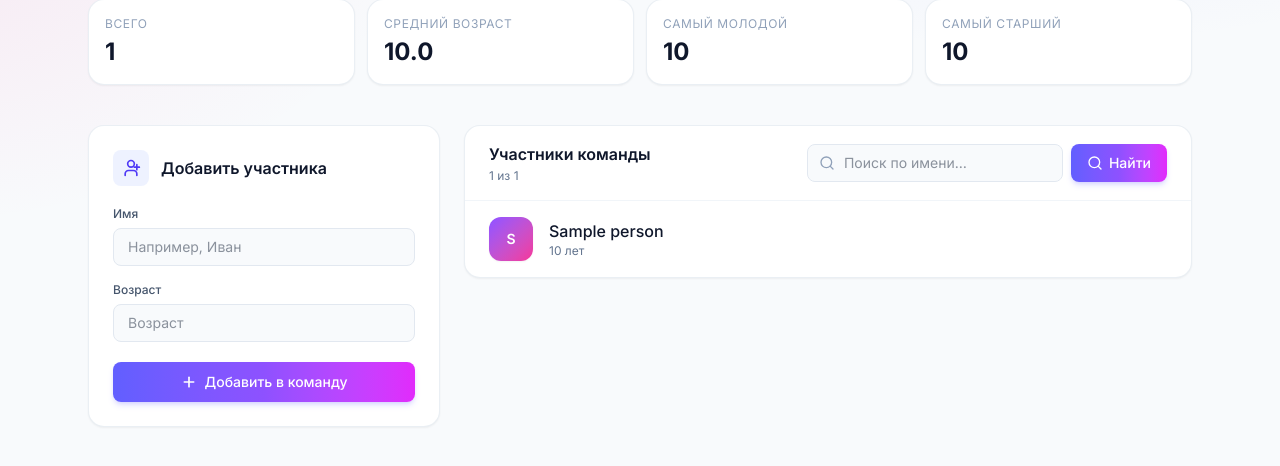
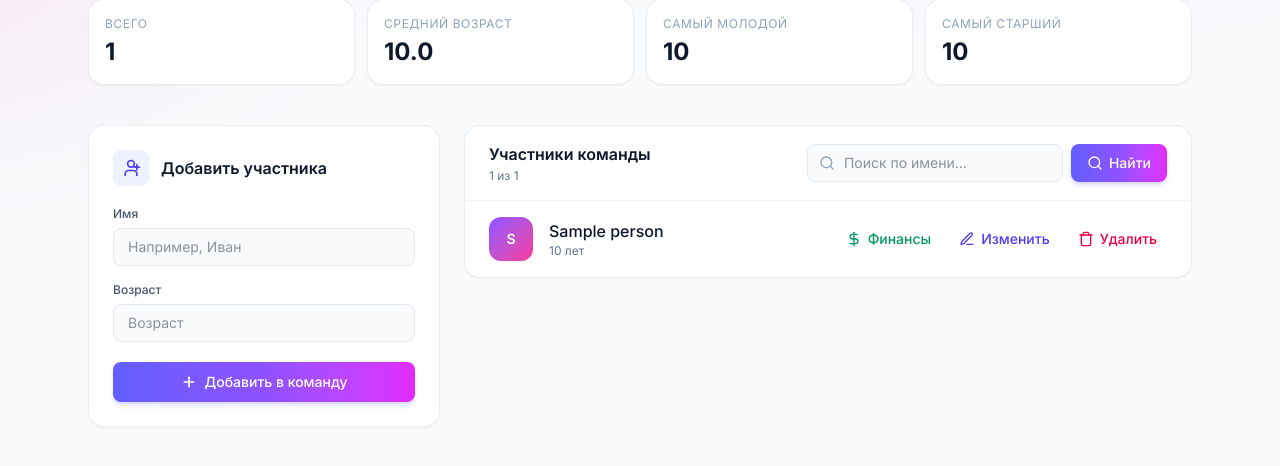
Before and after one commit to qwazar09025-droid/sdddddad111, a Django app: page / in a window 1280 px wide. Shown: the part 231-697 px from the top of the page. Run offline with Django 5.2, Linux system fonts and the light colour scheme; tables that the repository leaves empty hold one stand-in row (values such as "Sample post").

Commit message:
feat(index): make person action buttons always visible with labels
Co-authored-by: qwazar09025-droid <qwazar09025@gmail.com>

```diff
--- a/Course_ThirdProject/templates/index.html
+++ b/Course_ThirdProject/templates/index.html
@@ -184,18 +184,21 @@
                                 <span class="age-field">{{ person.age }}</span> лет
                             </div>
                         </div>
-                        <div class="flex items-center gap-1 opacity-100 sm:opacity-0 sm:group-hover:opacity-100 transition-opacity">
-                            <a href="/finance/{{ person.id }}/" title="Финансы"
-                               class="size-9 grid place-items-center rounded-lg text-emerald-600 dark:text-emerald-400 hover:bg-emerald-50 dark:hover:bg-emerald-500/10 transition-colors">
+                        <div class="flex flex-wrap items-center gap-1 sm:gap-2">
+                            <a href="/finance/{{ person.id }}/"
+                               class="inline-flex items-center gap-1.5 px-2.5 py-1.5 rounded-lg text-sm font-medium text-emerald-600 dark:text-emerald-400 hover:bg-emerald-50 dark:hover:bg-emerald-500/10 transition-colors">
                                 <svg xmlns="http://www.w3.org/2000/svg" class="size-4" viewBox="0 0 24 24" fill="none" stroke="currentColor" stroke-width="2" stroke-linecap="round" stroke-linejoin="round"><line x1="12" x2="12" y1="2" y2="22"/><path d="M17 5H9.5a3.5 3.5 0 0 0 0 7h5a3.5 3.5 0 0 1 0 7H6"/></svg>
+                                <span>Финансы</span>
                             </a>
-                            <button type="button" onclick="openEditModal({{ person.id }})" title="Изменить"
-                                    class="size-9 grid place-items-center rounded-lg text-indigo-600 dark:text-indigo-400 hover:bg-indigo-50 dark:hover:bg-indigo-500/10 transition-colors cursor-pointer">
+                            <button type="button" onclick="openEditModal({{ person.id }})"
+                                    class="inline-flex items-center gap-1.5 px-2.5 py-1.5 rounded-lg text-sm font-medium text-indigo-600 dark:text-indigo-400 hover:bg-indigo-50 dark:hover:bg-indigo-500/10 transition-colors cursor-pointer">
                                 <svg xmlns="http://www.w3.org/2000/svg" class="size-4" viewBox="0 0 24 24" fill="none" stroke="currentColor" stroke-width="2" stroke-linecap="round" stroke-linejoin="round"><path d="M12 20h9"/><path d="M16.5 3.5a2.12 2.12 0 1 1 3 3L7 19l-4 1 1-4Z"/></svg>
+                                <span>Изменить</span>
                             </button>
-                            <button type="button" onclick="confirmDelete({{ person.id }}, '{{ person.name|escapejs }}')" title="Удалить"
-                                    class="size-9 grid place-items-center rounded-lg text-rose-600 dark:text-rose-400 hover:bg-rose-50 dark:hover:bg-rose-500/10 transition-colors cursor-pointer">
+                            <button type="button" onclick="confirmDelete({{ person.id }}, '{{ person.name|escapejs }}')"
+                                    class="inline-flex items-center gap-1.5 px-2.5 py-1.5 rounded-lg text-sm font-medium text-rose-600 dark:text-rose-400 hover:bg-rose-50 dark:hover:bg-rose-500/10 transition-colors cursor-pointer">
                                 <svg xmlns="http://www.w3.org/2000/svg" class="size-4" viewBox="0 0 24 24" fill="none" stroke="currentColor" stroke-width="2" stroke-linecap="round" stroke-linejoin="round"><path d="M3 6h18"/><path d="M19 6v14a2 2 0 0 1-2 2H7a2 2 0 0 1-2-2V6"/><path d="M8 6V4a2 2 0 0 1 2-2h4a2 2 0 0 1 2 2v2"/></svg>
+                                <span>Удалить</span>
                             </button>
                         </div>
                     </li>
@@ -473,18 +476,21 @@
                 <div class="name-field font-medium text-slate-900 dark:text-white truncate">${escapeHtml(person.name)}</div>
                 <div class="text-xs text-slate-500 dark:text-slate-400"><span class="age-field">${person.age}</span> лет</div>
             </div>
-            <div class="flex items-center gap-1 opacity-100 sm:opacity-0 sm:group-hover:opacity-100 transition-opacity">
-                <a href="/finance/${person.id}/" title="Финансы"
-                   class="size-9 grid place-items-center rounded-lg text-emerald-600 dark:text-emerald-400 hover:bg-emerald-50 dark:hover:bg-emerald-500/10 transition-colors">
+            <div class="flex flex-wrap items-center gap-1 sm:gap-2">
+                <a href="/finance/${person.id}/"
+                   class="inline-flex items-center gap-1.5 px-2.5 py-1.5 rounded-lg text-sm font-medium text-emerald-600 dark:text-emerald-400 hover:bg-emerald-50 dark:hover:bg-emerald-500/10 transition-colors">
                     <svg xmlns="http://www.w3.org/2000/svg" class="size-4" viewBox="0 0 24 24" fill="none" stroke="currentColor" stroke-width="2" stroke-linecap="round" stroke-linejoin="round"><line x1="12" x2="12" y1="2" y2="22"/><path d="M17 5H9.5a3.5 3.5 0 0 0 0 7h5a3.5 3.5 0 0 1 0 7H6"/></svg>
+                    <span>Финансы</span>
                 </a>
-                <button type="button" onclick="openEditModal(${person.id})" title="Изменить"
-                        class="size-9 grid place-items-center rounded-lg text-indigo-600 dark:text-indigo-400 hover:bg-indigo-50 dark:hover:bg-indigo-500/10 transition-colors cursor-pointer">
+                <button type="button" onclick="openEditModal(${person.id})"
+                        class="inline-flex items-center gap-1.5 px-2.5 py-1.5 rounded-lg text-sm font-medium text-indigo-600 dark:text-indigo-400 hover:bg-indigo-50 dark:hover:bg-indigo-500/10 transition-colors cursor-pointer">
                     <svg xmlns="http://www.w3.org/2000/svg" class="size-4" viewBox="0 0 24 24" fill="none" stroke="currentColor" stroke-width="2" stroke-linecap="round" stroke-linejoin="round"><path d="M12 20h9"/><path d="M16.5 3.5a2.12 2.12 0 1 1 3 3L7 19l-4 1 1-4Z"/></svg>
+                    <span>Изменить</span>
                 </button>
-                <button type="button" onclick="confirmDelete(${person.id}, '${escapeJs(person.name)}')" title="Удалить"
-                        class="size-9 grid place-items-center rounded-lg text-rose-600 dark:text-rose-400 hover:bg-rose-50 dark:hover:bg-rose-500/10 transition-colors cursor-pointer">
+                <button type="button" onclick="confirmDelete(${person.id}, '${escapeJs(person.name)}')"
+                        class="inline-flex items-center gap-1.5 px-2.5 py-1.5 rounded-lg text-sm font-medium text-rose-600 dark:text-rose-400 hover:bg-rose-50 dark:hover:bg-rose-500/10 transition-colors cursor-pointer">
                     <svg xmlns="http://www.w3.org/2000/svg" class="size-4" viewBox="0 0 24 24" fill="none" stroke="currentColor" stroke-width="2" stroke-linecap="round" stroke-linejoin="round"><path d="M3 6h18"/><path d="M19 6v14a2 2 0 0 1-2 2H7a2 2 0 0 1-2-2V6"/><path d="M8 6V4a2 2 0 0 1 2-2h4a2 2 0 0 1 2 2v2"/></svg>
+                    <span>Удалить</span>
                 </button>
             </div>
         </li>`;
```
